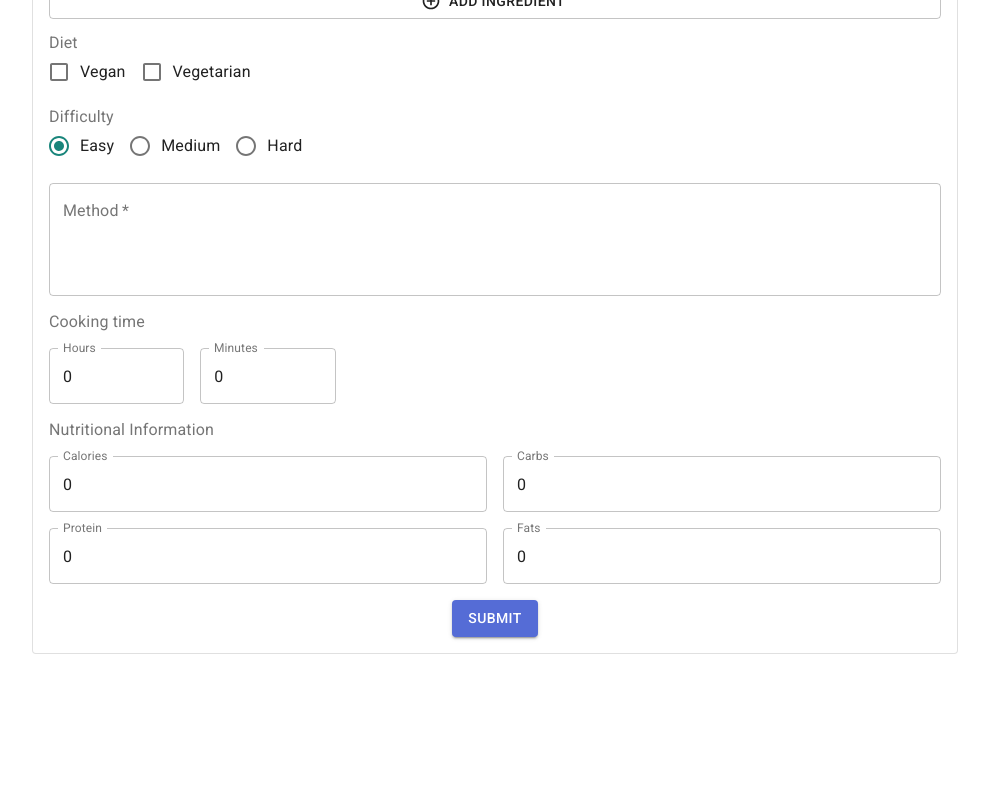
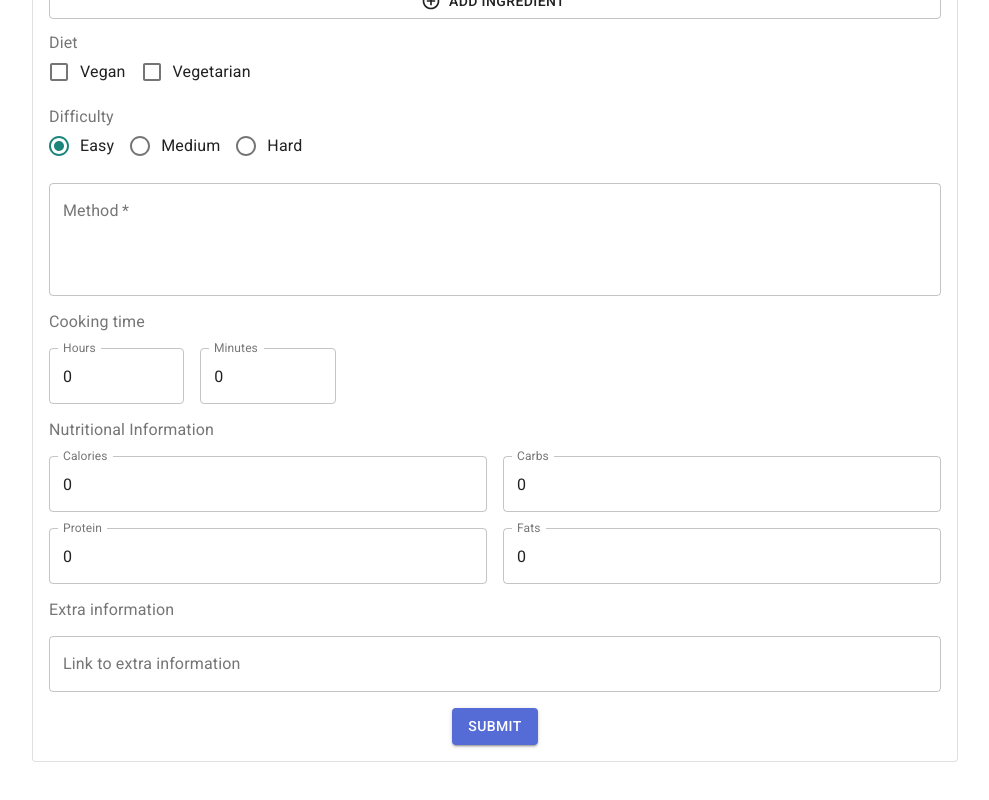
Before and after one commit to GuolinY/ImperialReallySMARTFoodAPP, a Next.js app: page /new-recipe in a window 1280 px wide. Shown: the part 584-1384 px from the top of the page, without its empty margins (145-1134 px from the left). Before the commit the page ends 1318 px from the top, so only its background shows below. Built offline with nearby package versions, Linux system fonts and the light colour scheme.

Commit message:
[gy119] added extra information link in recipe submission

```diff
--- a/pages/new-recipe.jsx
+++ b/pages/new-recipe.jsx
@@ -51,6 +51,7 @@ const validationSchema = yup.object({
   protein: yup.number().required("Amount of protein is required"),
   fats: yup.number().required("Amount of fats is required"),
   carbs: yup.number().required("Amount of carbohydrates is required"),
+  extra_link: yup.string().url(),
 });
 
 export default function NewRecipe() {
@@ -92,6 +93,7 @@ export default function NewRecipe() {
           carbs: 0,
           protein: 0,
           fats: 0,
+          extra_link: "",
         }}
         validationSchema={validationSchema}
         onSubmit={async (values, { resetForm, setFieldValue }) => {
@@ -316,6 +318,22 @@ export default function NewRecipe() {
                     </Grid>
                   ))}
                 </Grid>
+                <Grid item style={{ textAlign: "left" }}>
+                  <FormLabel>Extra information</FormLabel>
+                </Grid>
+                <Grid item xs={12}>
+                  <TextField
+                    id="extra_link"
+                    variant="outlined"
+                    value={values.extra_link}
+                    label="Link to extra information"
+                    placeholder="Paste a link here"
+                    onChange={handleChange}
+                    error={touched.extra_link && Boolean(errors.extra_link)}
+                    helperText={touched.extra_link && errors.extra_link}
+                    fullWidth
+                  />
+                </Grid>
                 <Grid item>
                   <Button variant="contained" color="primary" type="submit">
                     Submit
```
